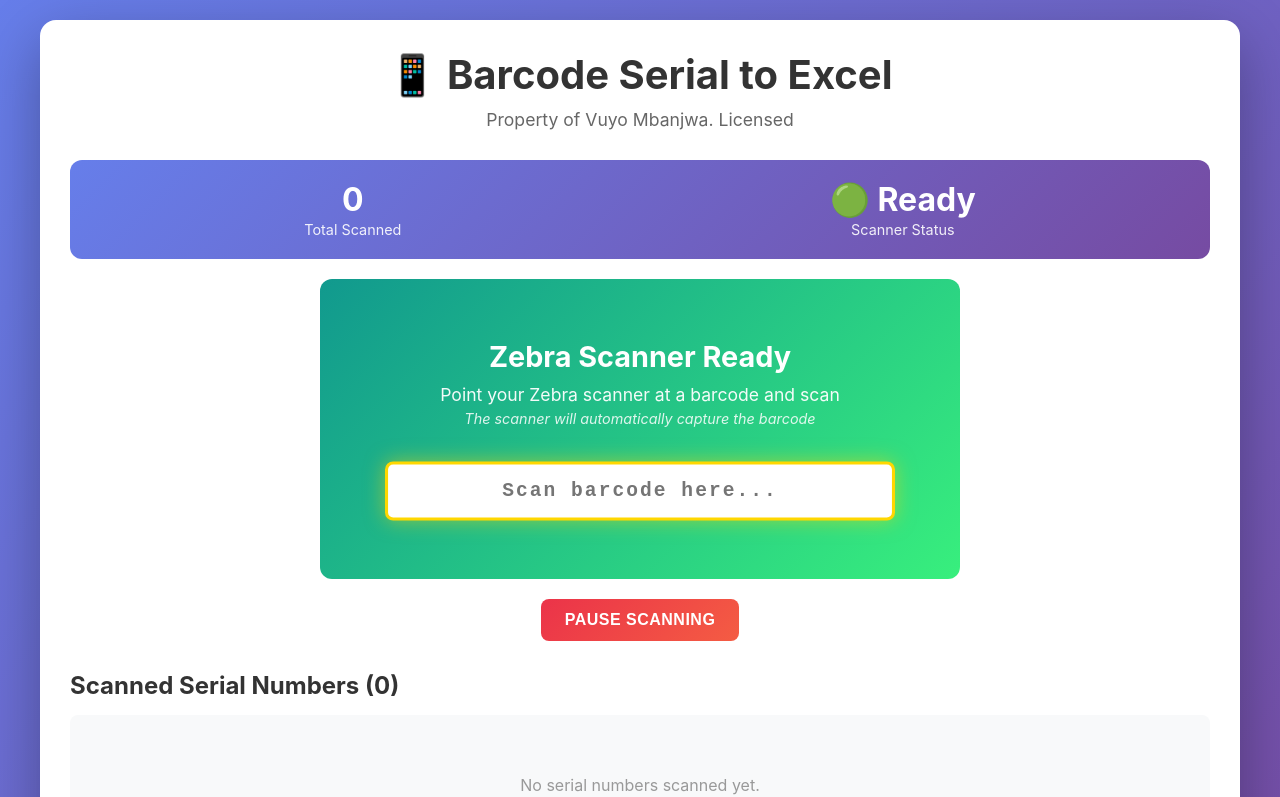
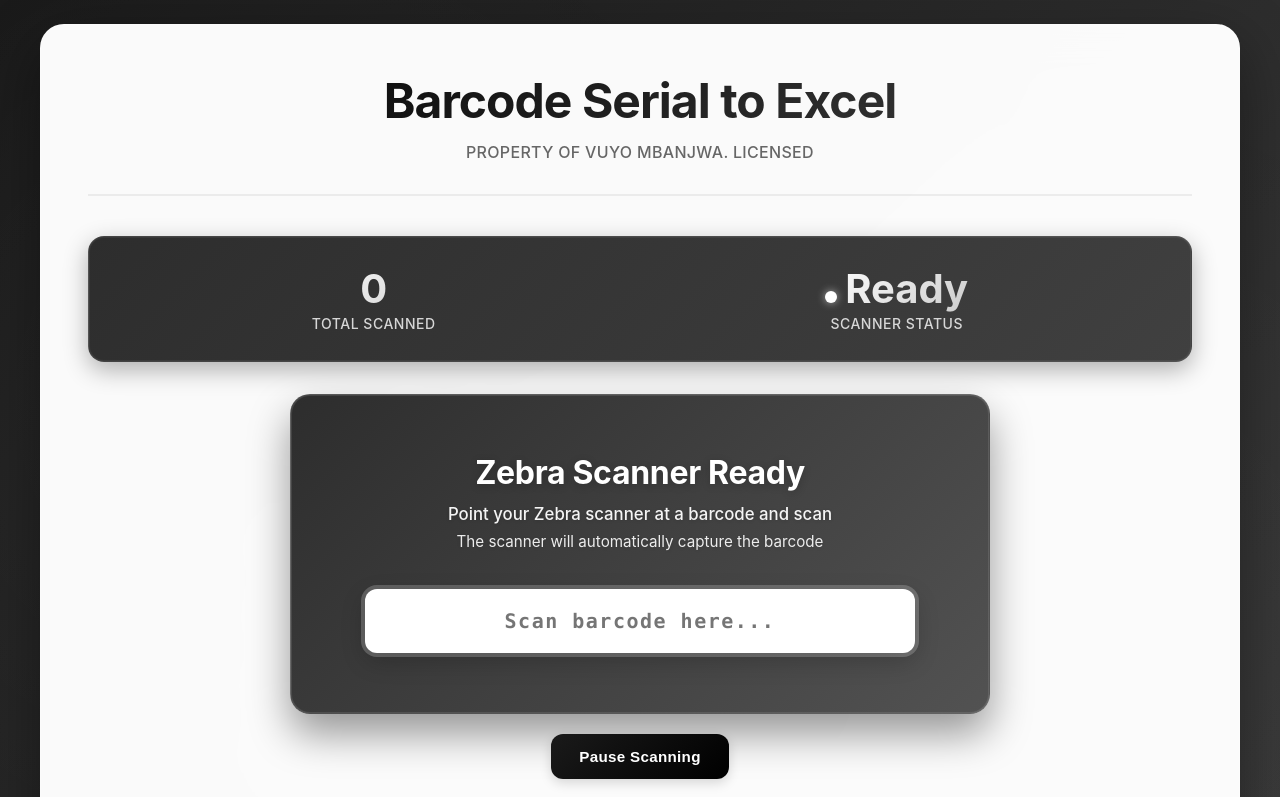
Before and after one commit to Vuyo-dev28/barcodeScannerExcel, a Next.js app: page / in a window 1280 px wide. Shown: the top 797 px of the page. Built offline with nearby package versions, Linux system fonts and the light colour scheme.

Commit message:
Update styling in globals.css for improved aesthetics and user experience. Modify page.tsx to include a count for scanned items and enhance scanner status display with visual indicators. Adjust column widths for better Excel export formatting.

```diff
--- a/app/globals.css
+++ b/app/globals.css
@@ -8,7 +8,7 @@
 body {
   max-width: 100vw;
   overflow-x: hidden;
-  font-family: -apple-system, BlinkMacSystemFont, 'Segoe UI', 'Roboto', 'Oxygen',
+  font-family: 'Inter', -apple-system, BlinkMacSystemFont, 'Segoe UI', 'Roboto', 'Oxygen',
     'Ubuntu', 'Cantarell', 'Fira Sans', 'Droid Sans', 'Helvetica Neue',
     sans-serif;
   -webkit-font-smoothing: antialiased;
@@ -16,34 +16,65 @@
 }
 
 body {
-  background: linear-gradient(135deg, #667eea 0%, #764ba2 100%);
+  background: linear-gradient(135deg, #1a1a1a 0%, #2d2d2d 50%, #404040 100%);
   min-height: 100vh;
-  padding: 20px;
+  padding: 24px;
+  position: relative;
+}
+
+body::before {
+  content: '';
+  position: fixed;
+  top: 0;
+  left: 0;
+  right: 0;
+  bottom: 0;
+  background:
+    radial-gradient(circle at 20% 50%, rgba(255, 255, 255, 0.03) 0%, transparent 50%),
+    radial-gradient(circle at 80% 80%, rgba(255, 255, 255, 0.02) 0%, transparent 50%);
+  pointer-events: none;
+  z-index: 0;
 }
 
 .container {
   max-width: 1200px;
   margin: 0 auto;
-  background: white;
-  border-radius: 16px;
-  box-shadow: 0 20px 60px rgba(0, 0, 0, 0.3);
-  padding: 30px;
+  background: rgba(255, 255, 255, 0.98);
+  backdrop-filter: blur(20px);
+  border-radius: 24px;
+  box-shadow:
+    0 20px 60px rgba(0, 0, 0, 0.4),
+    0 0 0 1px rgba(255, 255, 255, 0.1) inset;
+  padding: 48px;
+  position: relative;
+  z-index: 1;
 }
 
 .header {
   text-align: center;
-  margin-bottom: 30px;
+  margin-bottom: 40px;
+  padding-bottom: 32px;
+  border-bottom: 2px solid rgba(0, 0, 0, 0.06);
 }
 
 .header h1 {
-  color: #333;
-  font-size: 2.5rem;
-  margin-bottom: 10px;
+  background: linear-gradient(135deg, #000000 0%, #404040 100%);
+  -webkit-background-clip: text;
+  -webkit-text-fill-color: transparent;
+  background-clip: text;
+  font-size: 3rem;
+  font-weight: 700;
+  margin-bottom: 12px;
+  letter-spacing: -0.02em;
+  line-height: 1.2;
 }
 
 .header p {
-  color: #666;
-  font-size: 1.1rem;
+  color: #666666;
+  font-size: 1rem;
+  font-weight: 500;
+  letter-spacing: 0.02em;
+  text-transform: uppercase;
 }
 
 .scanner-section {
@@ -53,74 +84,92 @@
 .scanner-container {
   position: relative;
   width: 100%;
-  max-width: 640px;
+  max-width: 700px;
   margin: 0 auto;
-  border-radius: 12px;
+  border-radius: 20px;
   overflow: hidden;
-  background: linear-gradient(135deg, #667eea 0%, #764ba2 100%);
-  min-height: 300px;
+  background: linear-gradient(135deg, #2d2d2d 0%, #404040 50%, #525252 100%);
+  min-height: 320px;
   display: flex;
   flex-direction: column;
   align-items: center;
   justify-content: center;
-  padding: 40px 20px;
+  padding: 48px 32px;
+  box-shadow:
+    0 20px 40px rgba(0, 0, 0, 0.4),
+    0 0 0 1px rgba(255, 255, 255, 0.1) inset;
+  border: 1px solid rgba(255, 255, 255, 0.15);
 }
 
 .scanner-container.zebra-scanner {
-  background: linear-gradient(135deg, #11998e 0%, #38ef7d 100%);
+  background: linear-gradient(135deg, #2d2d2d 0%, #404040 50%, #525252 100%);
+  box-shadow:
+    0 20px 40px rgba(0, 0, 0, 0.4),
+    0 0 0 1px rgba(255, 255, 255, 0.1) inset;
 }
 
 .scanner-instructions {
   text-align: center;
   color: white;
-  margin-bottom: 30px;
+  margin-bottom: 32px;
 }
 
 .scanner-instructions h3 {
-  font-size: 1.8rem;
-  margin-bottom: 10px;
+  font-size: 2rem;
+  margin-bottom: 12px;
   font-weight: 700;
+  text-shadow: 0 2px 8px rgba(0, 0, 0, 0.2);
+  letter-spacing: -0.01em;
 }
 
 .scanner-instructions p {
-  font-size: 1.1rem;
-  margin: 5px 0;
+  font-size: 1.05rem;
+  margin: 8px 0;
   opacity: 0.95;
+  font-weight: 500;
+  text-shadow: 0 1px 4px rgba(0, 0, 0, 0.15);
 }
 
 .scanner-hint {
-  font-size: 0.9rem !important;
-  opacity: 0.85 !important;
-  font-style: italic;
+  font-size: 0.95rem !important;
+  opacity: 0.9 !important;
+  font-weight: 400 !important;
+  font-style: normal !important;
 }
 
 .scanner-input {
   width: 100%;
-  max-width: 500px;
-  padding: 15px 20px;
-  font-size: 1.2rem;
-  border: 3px solid white;
-  border-radius: 8px;
-  background: white;
-  color: #333;
+  max-width: 550px;
+  padding: 18px 24px;
+  font-size: 1.25rem;
+  border: 2px solid rgba(255, 255, 255, 0.3);
+  border-radius: 12px;
+  background: rgba(255, 255, 255, 0.95);
+  backdrop-filter: blur(10px);
+  color: #000000;
   text-align: center;
   font-weight: 600;
-  letter-spacing: 2px;
-  font-family: 'Courier New', monospace;
+  letter-spacing: 1.5px;
+  font-family: 'SF Mono', 'Monaco', 'Courier New', monospace;
   outline: none;
-  transition: all 0.3s ease;
+  transition: all 0.3s cubic-bezier(0.4, 0, 0.2, 1);
+  box-shadow: 0 4px 12px rgba(0, 0, 0, 0.15);
 }
 
 .scanner-input:focus {
-  border-color: #ffd700;
-  box-shadow: 0 0 20px rgba(255, 215, 0, 0.5);
-  transform: scale(1.02);
+  border-color: rgba(255, 255, 255, 0.8);
+  box-shadow:
+    0 0 0 4px rgba(255, 255, 255, 0.2),
+    0 8px 24px rgba(0, 0, 0, 0.2);
+  transform: translateY(-2px);
+  background: white;
 }
 
 .scanner-input:disabled {
-  opacity: 0.6;
+  opacity: 0.5;
   cursor: not-allowed;
-  background: #f0f0f0;
+  background: rgba(255, 255, 255, 0.7);
+  border-color: rgba(255, 255, 255, 0.2);
 }
 
 #qr-reader {
@@ -136,80 +185,141 @@
 }
 
 .btn {
-  padding: 12px 24px;
-  font-size: 1rem;
+  padding: 14px 28px;
+  font-size: 0.95rem;
   border: none;
-  border-radius: 8px;
+  border-radius: 12px;
   cursor: pointer;
   font-weight: 600;
-  transition: all 0.3s ease;
-  text-transform: uppercase;
-  letter-spacing: 0.5px;
+  transition: all 0.3s cubic-bezier(0.4, 0, 0.2, 1);
+  letter-spacing: 0.3px;
+  position: relative;
+  overflow: hidden;
+  box-shadow: 0 4px 12px rgba(0, 0, 0, 0.15);
+}
+
+.btn::before {
+  content: '';
+  position: absolute;
+  top: 0;
+  left: -100%;
+  width: 100%;
+  height: 100%;
+  background: linear-gradient(90deg, transparent, rgba(255, 255, 255, 0.2), transparent);
+  transition: left 0.5s;
+}
+
+.btn:hover::before {
+  left: 100%;
 }
 
 .btn-primary {
-  background: linear-gradient(135deg, #667eea 0%, #764ba2 100%);
+  background: linear-gradient(135deg, #404040 0%, #2d2d2d 100%);
   color: white;
 }
 
 .btn-primary:hover {
   transform: translateY(-2px);
-  box-shadow: 0 5px 15px rgba(102, 126, 234, 0.4);
+  box-shadow: 0 8px 20px rgba(0, 0, 0, 0.3);
+  background: linear-gradient(135deg, #525252 0%, #404040 100%);
+}
+
+.btn-primary:active {
+  transform: translateY(0);
 }
 
 .btn-primary:disabled {
-  opacity: 0.6;
+  opacity: 0.5;
   cursor: not-allowed;
   transform: none;
 }
 
 .btn-success {
-  background: linear-gradient(135deg, #11998e 0%, #38ef7d 100%);
+  background: linear-gradient(135deg, #2d2d2d 0%, #1a1a1a 100%);
   color: white;
 }
 
 .btn-success:hover {
   transform: translateY(-2px);
-  box-shadow: 0 5px 15px rgba(17, 153, 142, 0.4);
+  box-shadow: 0 8px 20px rgba(0, 0, 0, 0.3);
+  background: linear-gradient(135deg, #404040 0%, #2d2d2d 100%);
+}
+
+.btn-success:active {
+  transform: translateY(0);
 }
 
 .btn-danger {
-  background: linear-gradient(135deg, #eb3349 0%, #f45c43 100%);
+  background: linear-gradient(135deg, #1a1a1a 0%, #000000 100%);
   color: white;
 }
 
 .btn-danger:hover {
   transform: translateY(-2px);
-  box-shadow: 0 5px 15px rgba(235, 51, 73, 0.4);
+  box-shadow: 0 8px 20px rgba(0, 0, 0, 0.4);
+  background: linear-gradient(135deg, #2d2d2d 0%, #1a1a1a 100%);
+}
+
+.btn-danger:active {
+  transform: translateY(0);
 }
 
 .scanned-list {
-  margin-top: 30px;
+  margin-top: 40px;
 }
 
 .scanned-list h2 {
-  color: #333;
-  margin-bottom: 15px;
-  font-size: 1.5rem;
+  color: #000000;
+  margin-bottom: 20px;
+  font-size: 1.75rem;
+  font-weight: 700;
+  letter-spacing: -0.01em;
 }
 
 .scanned-items {
-  background: #f8f9fa;
-  border-radius: 8px;
-  padding: 20px;
-  max-height: 400px;
+  background: #f8fafc;
+  border-radius: 16px;
+  padding: 24px;
+  max-height: 450px;
   overflow-y: auto;
+  border: 1px solid rgba(0, 0, 0, 0.06);
+  box-shadow: 0 4px 12px rgba(0, 0, 0, 0.05) inset;
+}
+
+.scanned-items::-webkit-scrollbar {
+  width: 8px;
+}
+
+.scanned-items::-webkit-scrollbar-track {
+  background: #e8e8e8;
+  border-radius: 4px;
+}
+
+.scanned-items::-webkit-scrollbar-thumb {
+  background: #999999;
+  border-radius: 4px;
+}
+
+.scanned-items::-webkit-scrollbar-thumb:hover {
+  background: #666666;
 }
 
 .scanned-item {
   background: white;
-  padding: 12px 16px;
-  margin-bottom: 10px;
-  border-radius: 6px;
+  padding: 16px 20px;
+  margin-bottom: 12px;
+  border-radius: 12px;
   display: flex;
   justify-content: space-between;
   align-items: center;
-  box-shadow: 0 2px 4px rgba(0, 0, 0, 0.1);
+  box-shadow: 0 2px 8px rgba(0, 0, 0, 0.08);
+  border: 1px solid rgba(0, 0, 0, 0.05);
+  transition: all 0.2s ease;
+}
+
+.scanned-item:hover {
+  box-shadow: 0 4px 12px rgba(0, 0, 0, 0.12);
+  transform: translateY(-1px);
 }
 
 .scanned-item:last-child {
@@ -217,109 +327,208 @@
 }
 
 .scanned-item span {
-  font-family: 'Courier New', monospace;
+  font-family: 'SF Mono', 'Monaco', 'Courier New', monospace;
   font-size: 1.1rem;
-  color: #333;
+  color: #000000;
   font-weight: 600;
+  letter-spacing: 0.5px;
 }
 
 .remove-btn {
-  background: #ff4757;
+  background: linear-gradient(135deg, #1a1a1a 0%, #000000 100%);
   color: white;
   border: none;
-  padding: 6px 12px;
-  border-radius: 4px;
+  padding: 8px 14px;
+  border-radius: 8px;
   cursor: pointer;
-  font-size: 0.85rem;
-  transition: background 0.2s;
+  font-size: 0.875rem;
+  font-weight: 600;
+  transition: all 0.2s ease;
+  box-shadow: 0 2px 6px rgba(0, 0, 0, 0.3);
+  min-width: 36px;
+  height: 36px;
+  display: flex;
+  align-items: center;
+  justify-content: center;
 }
 
 .remove-btn:hover {
-  background: #ff3838;
+  background: linear-gradient(135deg, #2d2d2d 0%, #1a1a1a 100%);
+  box-shadow: 0 4px 10px rgba(0, 0, 0, 0.4);
+  transform: scale(1.05);
+}
+
+.remove-btn:active {
+  transform: scale(0.95);
 }
 
 .empty-state {
   text-align: center;
-  padding: 40px;
-  color: #999;
+  padding: 60px 40px;
+  color: #666666;
+}
+
+.empty-state p {
+  font-size: 1.05rem;
+  margin: 8px 0;
+  font-weight: 500;
 }
 
 .stats {
   display: flex;
   justify-content: space-around;
-  margin-bottom: 20px;
-  padding: 20px;
-  background: linear-gradient(135deg, #667eea 0%, #764ba2 100%);
-  border-radius: 12px;
+  margin-bottom: 32px;
+  padding: 28px;
+  background: linear-gradient(135deg, #2d2d2d 0%, #404040 100%);
+  border-radius: 16px;
   color: white;
+  box-shadow:
+    0 8px 24px rgba(0, 0, 0, 0.3),
+    0 0 0 1px rgba(255, 255, 255, 0.05) inset;
+  border: 1px solid rgba(255, 255, 255, 0.1);
 }
 
 .stat-item {
   text-align: center;
+  padding: 0 24px;
 }
 
 .stat-value {
-  font-size: 2rem;
-  font-weight: bold;
+  font-size: 2.5rem;
+  font-weight: 700;
   display: block;
+  background: linear-gradient(135deg, #ffffff 0%, #cccccc 100%);
+  -webkit-background-clip: text;
+  -webkit-text-fill-color: transparent;
+  background-clip: text;
+  line-height: 1.2;
 }
 
 .stat-label {
-  font-size: 0.9rem;
-  opacity: 0.9;
-  margin-top: 5px;
+  font-size: 0.875rem;
+  opacity: 0.8;
+  margin-top: 8px;
+  font-weight: 500;
+  text-transform: uppercase;
+  letter-spacing: 0.5px;
 }
 
 .success-message {
-  background: #d4edda;
-  color: #155724;
-  padding: 12px 20px;
-  border-radius: 8px;
-  margin-bottom: 20px;
-  border: 1px solid #c3e6cb;
+  background: linear-gradient(135deg, #f5f5f5 0%, #e8e8e8 100%);
+  color: #000000;
+  padding: 16px 24px;
+  border-radius: 12px;
+  margin-bottom: 24px;
+  border: 1px solid #cccccc;
   text-align: center;
-  font-weight: 500;
+  font-weight: 600;
+  box-shadow: 0 4px 12px rgba(0, 0, 0, 0.1);
 }
 
 .error-message {
-  background: #f8d7da;
-  color: #721c24;
-  padding: 12px 20px;
-  border-radius: 8px;
-  margin-bottom: 20px;
-  border: 1px solid #f5c6cb;
+  background: linear-gradient(135deg, #e8e8e8 0%, #d5d5d5 100%);
+  color: #000000;
+  padding: 16px 24px;
+  border-radius: 12px;
+  margin-bottom: 24px;
+  border: 1px solid #999999;
   text-align: center;
-  font-weight: 500;
+  font-weight: 600;
+  box-shadow: 0 4px 12px rgba(0, 0, 0, 0.1);
 }
 
 .footer {
-  margin-top: 40px;
-  padding-top: 20px;
-  border-top: 1px solid #e0e0e0;
+  margin-top: 48px;
+  padding-top: 24px;
+  border-top: 2px solid rgba(0, 0, 0, 0.06);
   text-align: center;
 }
 
 .footer p {
-  color: #666;
-  font-size: 0.9rem;
-  font-weight: 500;
+  color: #666666;
+  font-size: 0.875rem;
+  font-weight: 600;
+  letter-spacing: 0.05em;
+  text-transform: uppercase;
 }
 
 @media (max-width: 768px) {
+  body {
+    padding: 16px;
+  }
+
   .container {
-    padding: 20px;
+    padding: 32px 24px;
+    border-radius: 20px;
+  }
+
+  .header {
+    margin-bottom: 32px;
+    padding-bottom: 24px;
   }
 
   .header h1 {
-    font-size: 2rem;
+    font-size: 2.25rem;
   }
 
   .scanner-container {
-    min-height: 300px;
+    min-height: 220px;
+    padding: 24px 16px;
+    max-width: 100%;
+  }
+
+  .scanner-instructions {
+    margin-bottom: 20px;
+  }
+
+  .scanner-instructions h3 {
+    font-size: 1.25rem;
+    margin-bottom: 8px;
+  }
+
+  .scanner-instructions p {
+    font-size: 0.9rem;
+    margin: 4px 0;
+  }
+
+  .scanner-hint {
+    font-size: 0.8rem !important;
+  }
+
+  .scanner-input {
+    max-width: 100%;
+    padding: 14px 18px;
+    font-size: 1rem;
   }
 
   .stats {
-    flex-direction: column;
-    gap: 15px;
+    flex-direction: row;
+    gap: 12px;
+    padding: 16px 12px;
+    margin-bottom: 24px;
+  }
+
+  .stat-item {
+    padding: 0 8px;
+    flex: 1;
+  }
+
+  .stat-value {
+    font-size: 1.5rem;
+  }
+
+  .stat-label {
+    font-size: 0.75rem;
+    margin-top: 4px;
+  }
+
+  .btn {
+    padding: 12px 24px;
+    font-size: 0.9rem;
+  }
+
+  .scanned-items {
+    padding: 20px;
+    max-height: 350px;
   }
 }
--- a/app/page.tsx
+++ b/app/page.tsx
@@ -90,10 +90,10 @@
     }
 
     const data = [
-      ['Serial Number', 'Timestamp'],
-      ...scannedItems.map(item => [
+      ['Count', 'Serial Number'],
+      ...scannedItems.map((item, index) => [
+        index + 1, // Count starting from 1
         item.serialNumber,
-        item.timestamp.toLocaleString(),
       ]),
     ]
 
@@ -101,7 +101,8 @@
     const wb = XLSX.utils.book_new()
     XLSX.utils.book_append_sheet(wb, ws, 'Scanned Serial Numbers')
 
-    ws['!cols'] = [{ wch: 30 }, { wch: 25 }]
+    // Set column widths: Count, Serial Number
+    ws['!cols'] = [{ wch: 10 }, { wch: 30 }]
 
     const fileName = `scanned_serial_numbers_${new Date().toISOString().split('T')[0]}.xlsx`
     XLSX.writeFile(wb, fileName)
@@ -113,7 +114,7 @@
   return (
     <div className="container">
       <div className="header">
-        <h1>📱 Barcode Serial to Excel</h1>
+        <h1>Barcode Serial to Excel</h1>
         <p>Property of Vuyo Mbanjwa. Licensed</p>
       </div>
 
@@ -129,7 +130,18 @@
           <span className="stat-label">Total Scanned</span>
         </div>
         <div className="stat-item">
-          <span className="stat-value">{isScanning ? '🟢 Ready' : '🔴 Paused'}</span>
+          <span className="stat-value">
+            <span style={{
+              display: 'inline-block',
+              width: '12px',
+              height: '12px',
+              borderRadius: '50%',
+              backgroundColor: isScanning ? '#ffffff' : '#999999',
+              marginRight: '8px',
+              boxShadow: isScanning ? '0 0 8px rgba(255, 255, 255, 0.6)' : '0 0 8px rgba(153, 153, 153, 0.6)'
+            }}></span>
+            {isScanning ? 'Ready' : 'Paused'}
+          </span>
           <span className="stat-label">Scanner Status</span>
         </div>
       </div>
```
